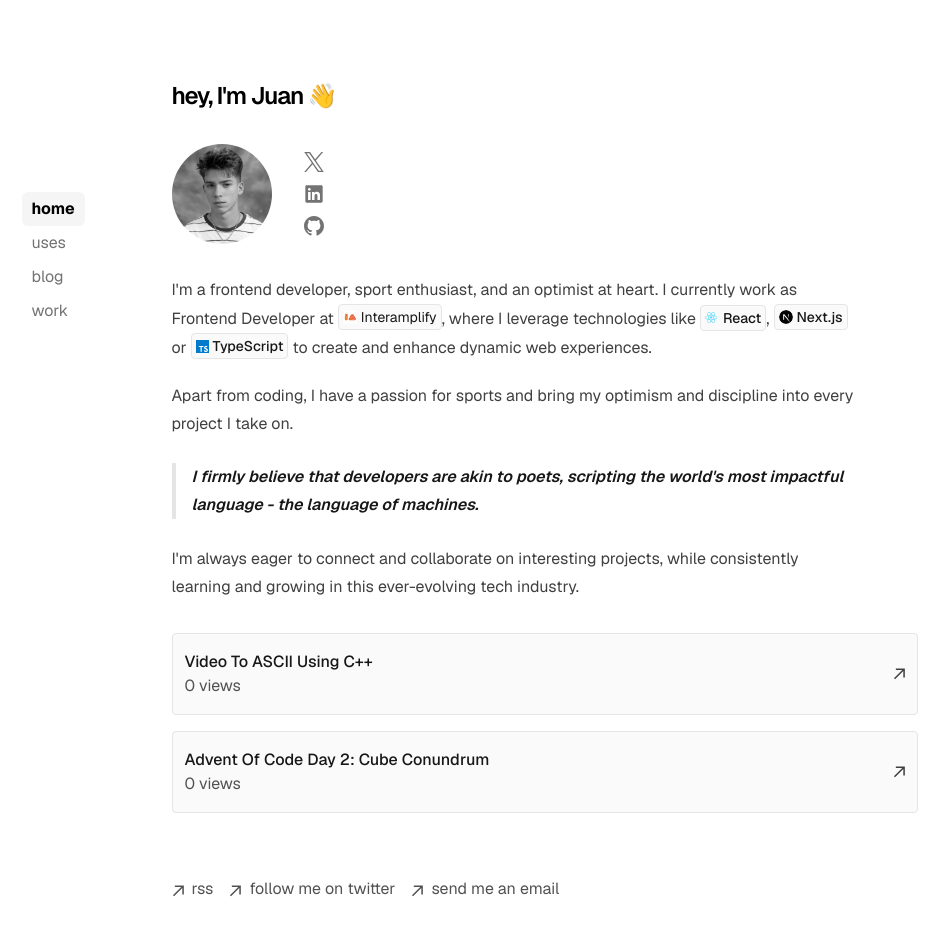
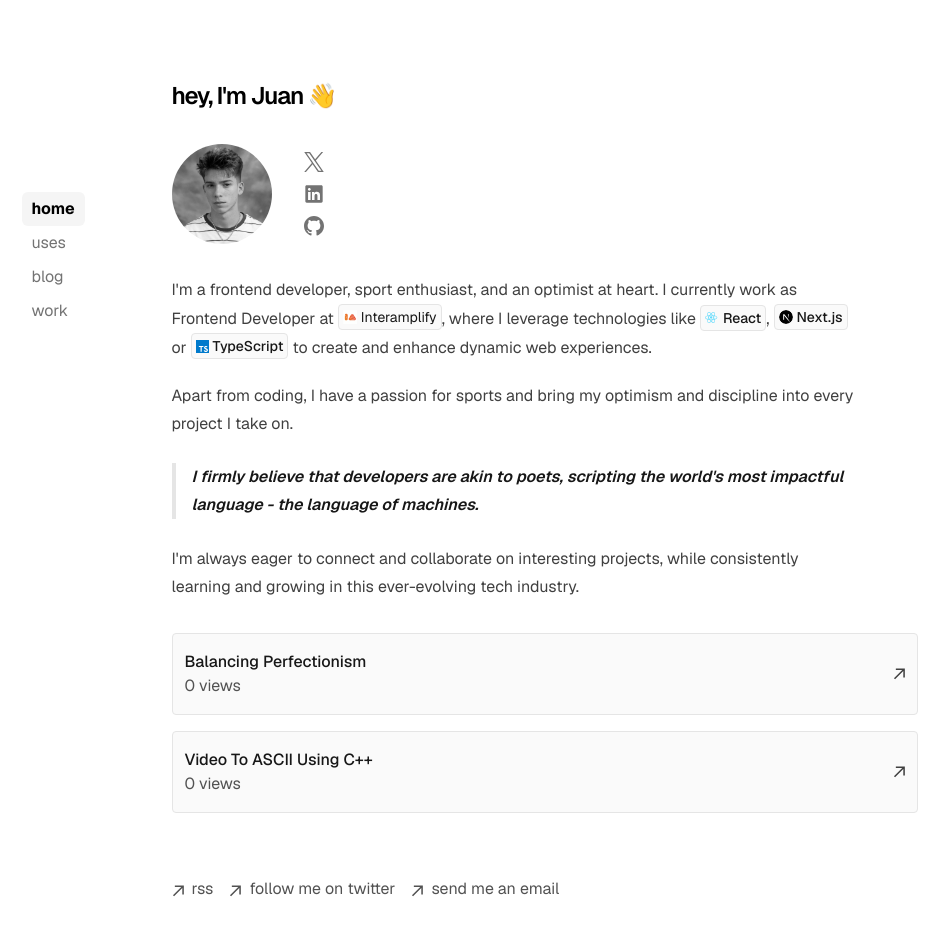
Before and after one commit to jmartinn/portfolio, a Next.js app: page / in a window 1280 px wide. Shown: the top 934 px of the page, without its empty margins (163-1112 px from the left). Built offline with nearby package versions, Linux system fonts and the light colour scheme.

Commit message:
Update rss schema tags & replace featured article

```diff
--- a/app/page.tsx
+++ b/app/page.tsx
@@ -148,11 +148,11 @@ export default function Page() {
       </div>
       <div className="my-8 flex flex-col space-y-4 w-full">
         <Suspense>
+          <BlogLink
+            name="Balancing Perfectionism"
+            slug="balancing-perfectionism"
+          />
           <BlogLink name="Video To ASCII Using C++" slug="video-to-ascii" />
-          <BlogLink
-            name="Advent Of Code Day 2: Cube Conundrum"
-            slug="advent-of-code-day-2"
-          />
         </Suspense>
       </div>
     </section>
--- a/app/rss/route.ts
+++ b/app/rss/route.ts
@@ -26,7 +26,7 @@ export async function GET() {
   const rssFeed = `<?xml version="1.0" encoding="UTF-8" ?>
   <rss version="2.0">
     <channel>
-        <title>JMartin's Portfolio Blog</title>
+        <title>JMartin's Blog</title>
         <link>${"https://www.jmartinn.com"}</link>
         <description>Stay updated with the latest posts from JMartin's Portfolio Blog, where I share insights on web development, project showcases, and personal reflections on the tech industry. Subscribe to dive into my world of coding and creativity</description>
         ${itemsXml}
```
